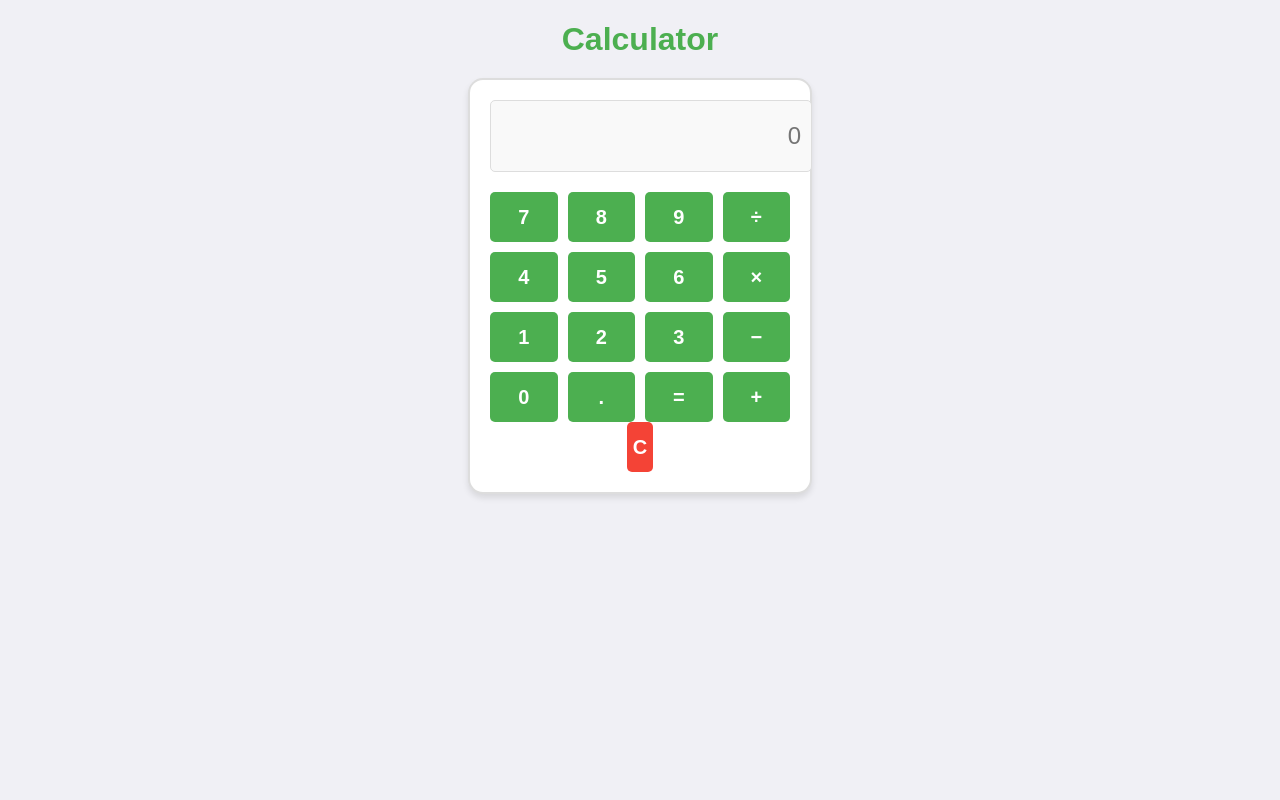
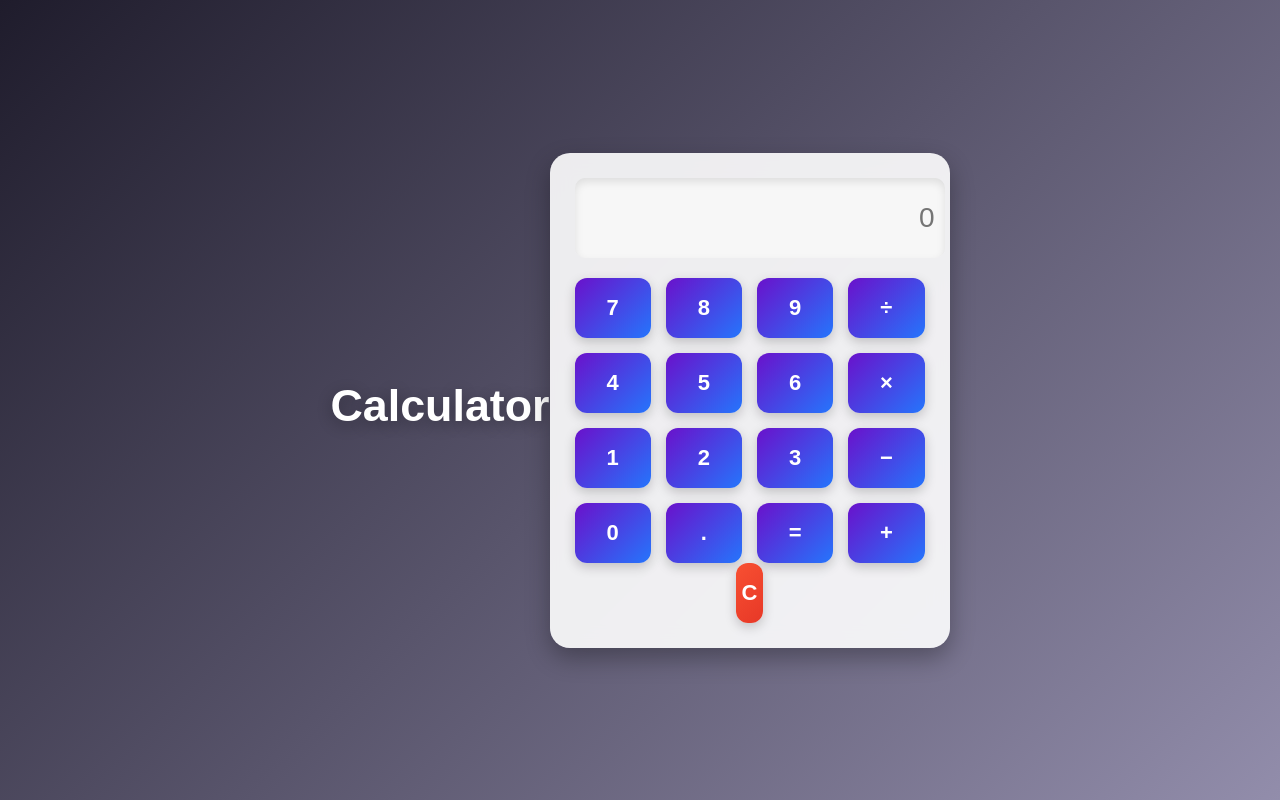
Before and after one commit to Mohammed-ABR/calculator, a website: page index.html in a window 1280 px wide. Drawn offline with Linux system fonts and the light colour scheme.

Commit message:
update code

```diff
--- a/src/main.js
+++ b/src/main.js
@@ -0,0 +1,32 @@
+const resultInput = document.getElementById("result");
+
+function appendValue(value) {
+  if (resultInput.value === "0" || resultInput.value === "Error") {
+    resultInput.value = value;
+  } else {
+    resultInput.value += value;
+  }
+}
+
+function clearResult() {
+  resultInput.value = "0";
+}
+
+function calculate() {
+  try {
+    resultInput.value = eval(resultInput.value.replace("÷", "/").replace("×", "*"));
+    animateResult();
+  } catch (error) {
+    resultInput.value = "Error";
+    setTimeout(() => {
+      resultInput.value = "0";
+    }, 1500);
+  }
+}
+
+function animateResult() {
+  resultInput.style.transform = "scale(1.1)";
+  setTimeout(() => {
+    resultInput.style.transform = "scale(1)";
+  }, 150);
+}
--- a/styles/index.css
+++ b/styles/index.css
@@ -1,72 +1,99 @@
 body {
-    font-family: Arial, Helvetica, sans-serif;
+    font-family: 'Poppins', sans-serif;
     text-align: center;
-    margin: 20px;
-    background-color: #f0f0f5;
-    color: #333;
+    margin: 0;
+    padding: 0;
+    background: linear-gradient(135deg, #1f1c2c, #928dab);
+    color: #fff;
+    height: 100vh;
+    display: flex;
+    justify-content: center;
+    align-items: center;
   }
 
   h1 {
-    color: #4caf50;
+    font-size: 2.8rem;
     margin-bottom: 20px;
+    color: #ffffff;
+    text-shadow: 0 4px 15px rgba(0, 0, 0, 0.3);
   }
 
   .calculator {
-    width: 300px;
-    margin: 0 auto;
-    padding: 20px;
-    border: 2px solid #ddd;
-    border-radius: 15px;
-    background-color: #ffffff;
-    box-shadow: 0px 4px 6px rgba(0, 0, 0, 0.1);
+    width: 350px;
+    padding: 25px;
+    border-radius: 20px;
+    background: rgba(255, 255, 255, 0.9);
+    box-shadow: 0 10px 25px rgba(0, 0, 0, 0.3);
+    backdrop-filter: blur(10px);
+    transition: transform 0.3s ease, box-shadow 0.3s ease;
+  }
+
+  .calculator:hover {
+    transform: scale(1.05);
+    box-shadow: 0 15px 30px rgba(0, 0, 0, 0.4);
   }
 
   .calculator input[type="text"] {
     width: 100%;
-    height: 50px;
+    height: 60px;
     margin-bottom: 20px;
     text-align: right;
-    font-size: 24px;
+    font-size: 28px;
     padding: 10px;
-    border: 1px solid #ddd;
-    border-radius: 5px;
-    background-color: #f9f9f9;
+    border: none;
+    border-radius: 10px;
+    background-color: #f7f7f7;
     color: #333;
+    box-shadow: inset 0 4px 8px rgba(0, 0, 0, 0.1);
+    transition: box-shadow 0.3s ease, transform 0.2s ease;
+  }
+
+  .calculator input[type="text"]:focus {
+    outline: none;
+    box-shadow: 0 0 12px #6a11cb;
+    transform: scale(1.02);
   }
 
   .calculator .button-grid {
     display: grid;
     grid-template-columns: repeat(4, 1fr);
-    gap: 10px;
+    gap: 15px;
   }
 
   .calculator button {
-    height: 50px;
-    font-size: 20px;
+    height: 60px;
+    font-size: 22px;
     font-weight: bold;
     cursor: pointer;
     border: none;
-    border-radius: 5px;
-    background-color: #4caf50;
+    border-radius: 12px;
+    background: linear-gradient(135deg, #6a11cb, #2575fc);
     color: white;
-    transition: background-color 0.2s, transform 0.1s;
+    transition: all 0.3s ease;
+    box-shadow: 0 4px 12px rgba(0, 0, 0, 0.2);
   }
 
   .calculator button:hover {
-    background-color: #45a049;
-    transform: scale(1.05);
+    transform: translateY(-3px);
+    background: linear-gradient(135deg, #7a18ff, #3e8df4);
+    box-shadow: 0 6px 15px rgba(0, 0, 0, 0.3);
+  }
+
+  .calculator button:active {
+    transform: scale(0.95);
+    box-shadow: 0 2px 6px rgba(0, 0, 0, 0.2);
   }
 
   .calculator .clear {
     grid-column: span 4;
-    height: 50px;
-    background-color: #f44336;
+    background: linear-gradient(135deg, #f85032, #e73827);
   }
 
   .calculator .clear:hover {
-    background-color: #e53935;
+    background: linear-gradient(135deg, #f85032, #d12c22);
+    transform: translateY(-3px);
   }
 
-  .calculator button:active {
+  .calculator .clear:active {
     transform: scale(0.95);
   }
```
Also changed, not shown: index.html (line endings or trailing spaces).
